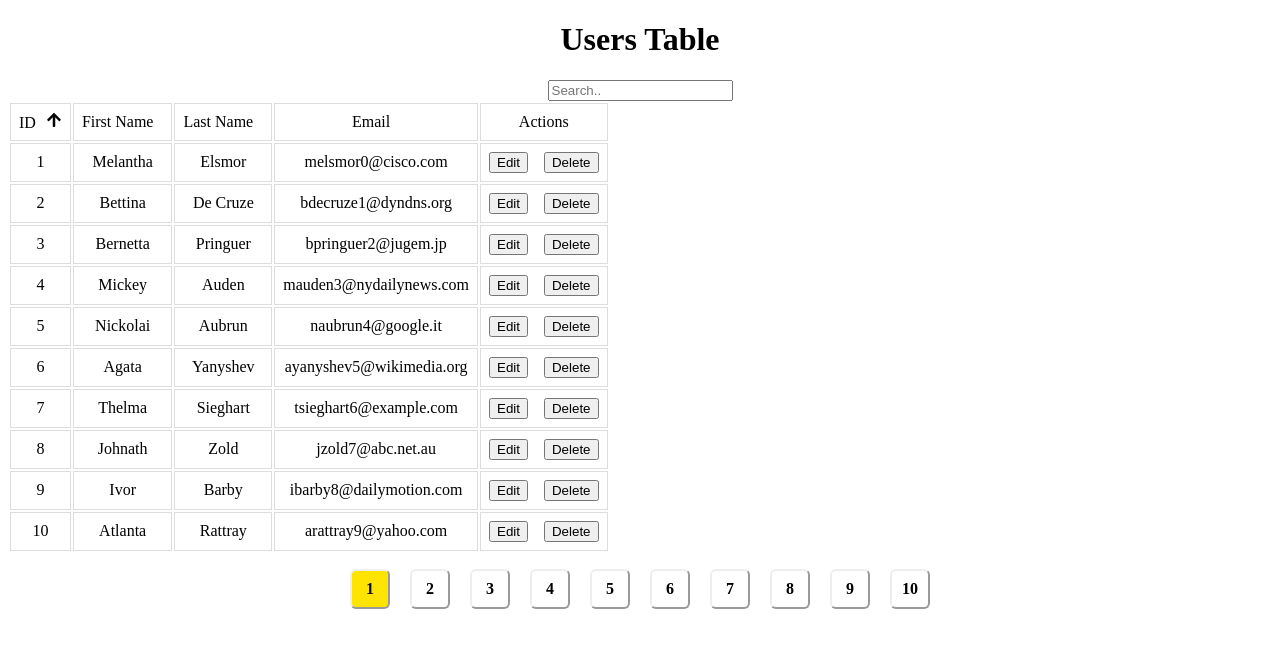
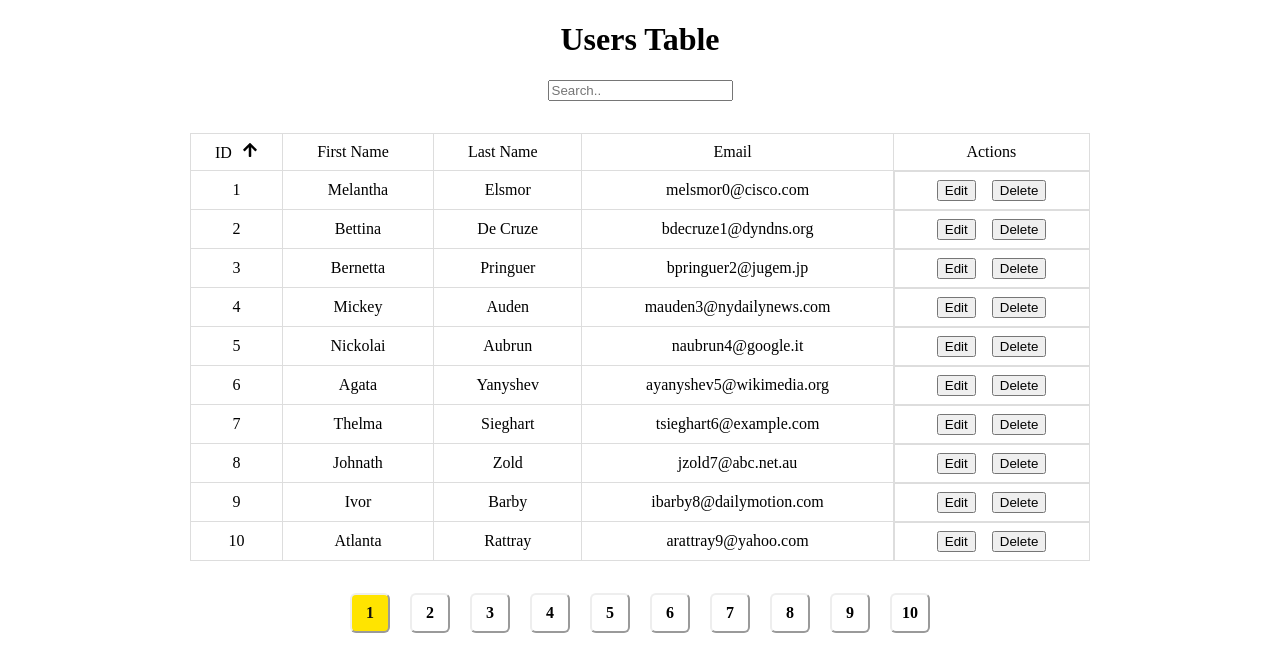
Before and after one commit to dimitarsabev00/Users-Table, a React (Create React App) app: page / in a window 1280 px wide. Shown: the top 672 px of the page. Built offline with nearby package versions, Linux system fonts and the light colour scheme; the HTML template or start-up script is replaced by a standard one.

Commit message:
Style Table With Emotion Styled Component

```diff
--- a/src/components/Users.js
+++ b/src/components/Users.js
@@ -1,3 +1,4 @@
+import styled from "@emotion/styled";
 import React, { useState } from "react";
 import { FaArrowUp, FaArrowDown } from "react-icons/fa";
 const Users = ({ users, setUsers }) => {
@@ -61,8 +62,15 @@ const Users = ({ users, setUsers }) => {
     }
     return <FaArrowDown />;
   };
+  const Table = styled.table`
+    border-collapse: collapse;
+    max-width: 900px;
+    width: 100%;
+    margin: 2rem auto;
+  `;
+
   return (
-    <table>
+    <Table>
       <thead>
         <tr>
           <td onClick={sortedByID}>
@@ -112,7 +120,7 @@ const Users = ({ users, setUsers }) => {
           );
         })}
       </tbody>
-    </table>
+    </Table>
   );
 };
 
```
